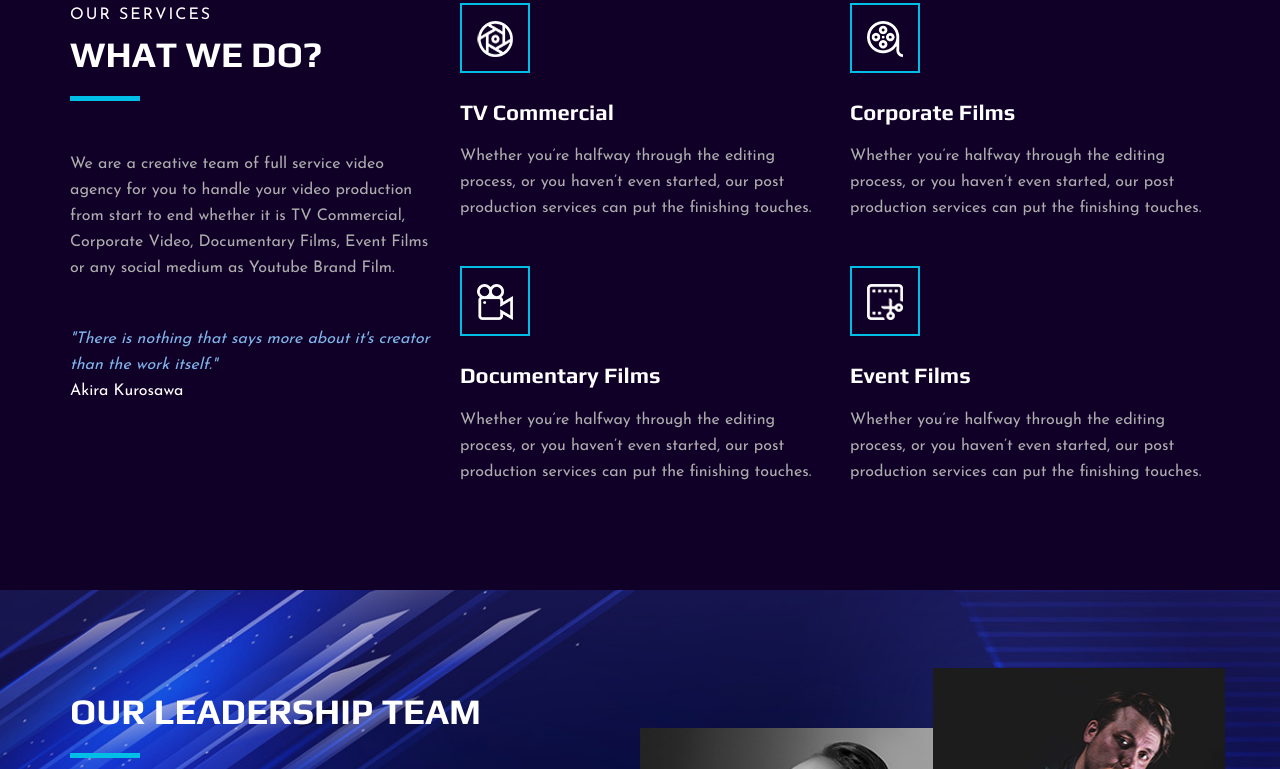
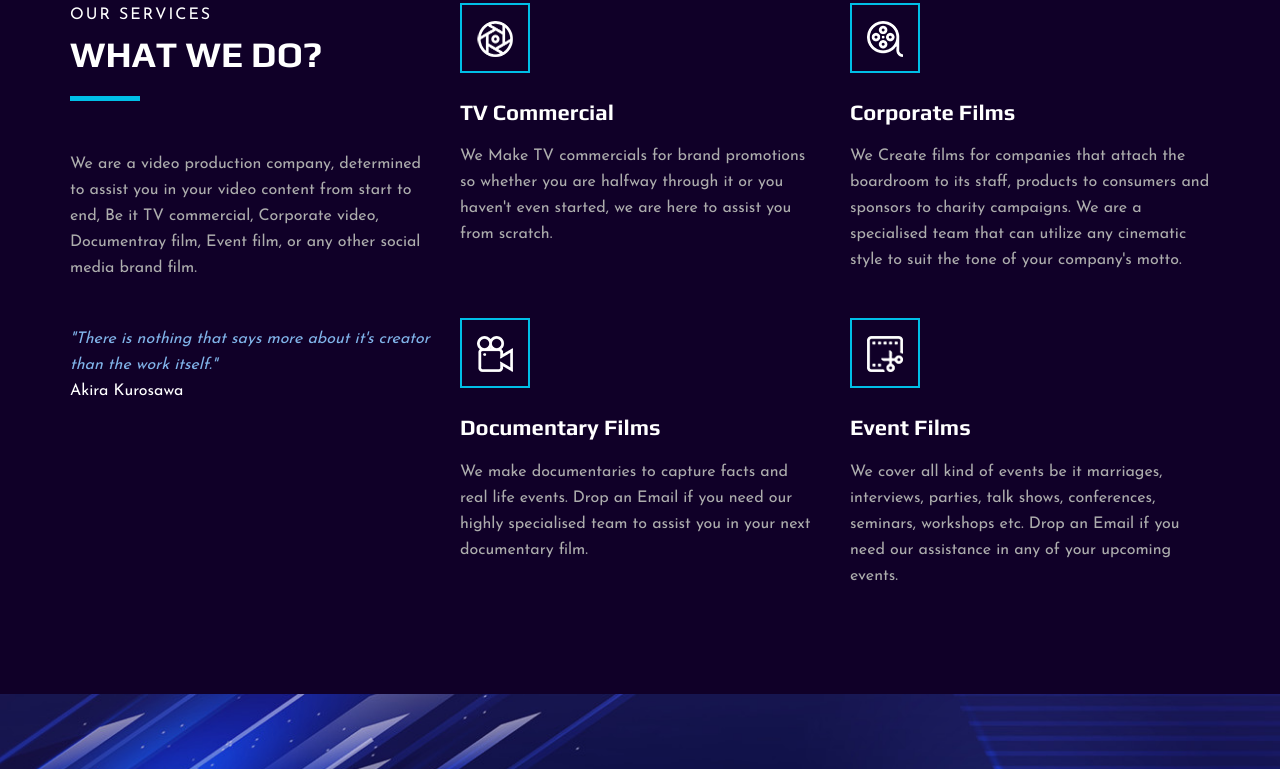
Before and after one commit to MdAkdas/bosonpictures, a plain HTML site: page index.html in a window 1280 px wide. Shown: the part 791-1560 px from the top of the page. Drawn offline with Linux system fonts and the light colour scheme.

Commit message:
new logo and description

```diff
--- a/index.html
+++ b/index.html
@@ -35,7 +35,7 @@
             <div class="row">
                 <div class="col-lg-2">
                     <div class="header__logo">
-                        <a href="./index.html"><img src="cover.png" alt=""></a>
+                        <a href="./index.html"><img src="logo_Transparent.png" alt=""></a>
                     </div>
                 </div>
                 <div class="col-lg-10">
@@ -100,7 +100,9 @@
                             <span>Our services</span>
                             <h2>What We do?</h2>
                         </div>
-                        <p>We are a creative team of full service video agency for you to handle your video production from start to end whether it is TV Commercial, Corporate Video, Documentary Films, Event Films or any social medium as Youtube Brand Film.</p>
+                        <p>
+                        We are a video production company, determined to assist you in your video content from start to end, Be it TV commercial, Corporate video, Documentray film, Event film, or any other social media brand film.
+                        </p>
                         <p style="color:#81b4ea"> <i> "There is nothing that says more about it's creator than the work itself." </i>
                         <br>
                         <span style="color:#fff"> Akira Kurosawa </span> </p>
@@ -115,8 +117,10 @@
                                     <img src="img/icons/si-1.png" alt="">
                                 </div>
                                 <h4>TV Commercial</h4>
-                                <p>Whether you’re halfway through the editing process, or you haven’t even started, our
-                                    post production services can put the finishing touches.</p>
+                                <p>
+                                    We Make TV commercials for brand promotions so whether you are halfway
+                                    through it or you haven't even started, we are here to assist you from scratch.
+                                </p>
                             </div>
                         </div>
                         <div class="col-lg-6 col-md-6 col-sm-6">
@@ -127,8 +131,10 @@
 
                                 </div>
                                 <h4>Corporate Films </h4>
-                                <p>Whether you’re halfway through the editing process, or you haven’t even started, our
-                                    post production services can put the finishing touches.</p>
+                                <p>
+                                    We Create films for companies that attach the boardroom to its staff,
+                                    products to consumers and sponsors to charity campaigns. We are a specialised team that can utilize any cinematic style to suit the tone of your company's motto.
+                                </p>
                             </div>
                         </div>
                         <div class="col-lg-6 col-md-6 col-sm-6">
@@ -137,8 +143,9 @@
                                     <img src="img/icons/si-3.png" alt="">
                                 </div>
                                 <h4>Documentary Films</h4>
-                                <p>Whether you’re halfway through the editing process, or you haven’t even started, our
-                                    post production services can put the finishing touches.</p>
+                                <p>
+                                    We make documentaries to capture facts and real life events. Drop an Email if you need our highly specialised team to assist you in your next documentary film.
+                                </p>
                             </div>
                         </div>
                         <div class="col-lg-6 col-md-6 col-sm-6">
@@ -147,8 +154,9 @@
                                     <img src="img/icons/si-2.png" alt="">
                                 </div>
                                 <h4>Event Films </h4>
-                                <p>Whether you’re halfway through the editing process, or you haven’t even started, our
-                                    post production services can put the finishing touches.</p>
+                                <p>
+                                    We cover all kind of events be it marriages, interviews, parties, talk shows, conferences, seminars, workshops etc. Drop an Email if you need our assistance in any of your upcoming events.
+                                </p>
                             </div>
                         </div>
                     </div>
@@ -268,7 +276,7 @@
                 <div class="row">
                     <div class="col-lg-6 col-md-6">
                         <div class="footer__top__logo">
-                            <a href="#"><img src="img/logo.png" alt=""></a>
+                            <a  href="#"><img src="logo_Transparent.png" alt=""></a>
                         </div>
                     </div>
                     <div class="col-lg-6 col-md-6">
--- a/sass/_footer.scss
+++ b/sass/_footer.scss
@@ -11,7 +11,8 @@
 }
 
 .footer__top__logo {
-  line-height: 40px;
+  line-height: 50px;
+  hight:50%;
 
   a {
     display: inline-block;
```
Also changed, not shown: logo_Transparent.png (added).
